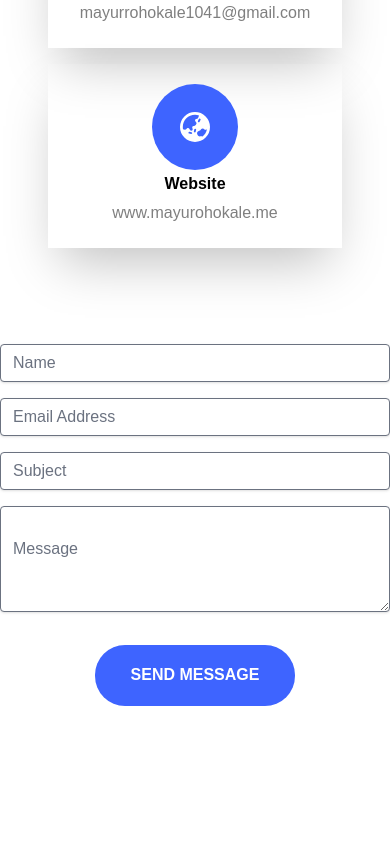
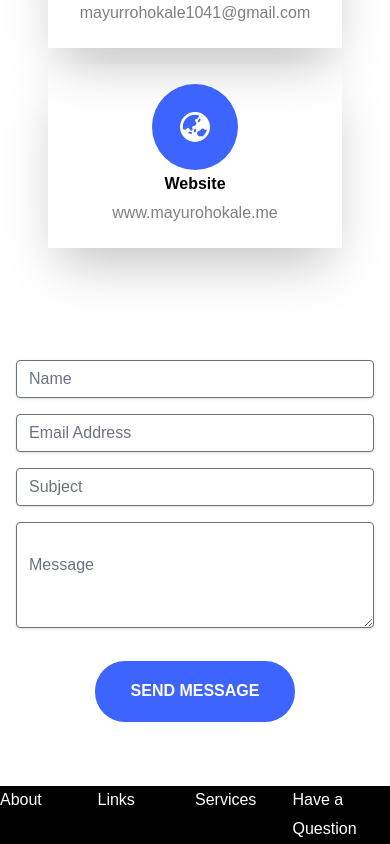
Before and after one commit to mayurrohokale/portfolio, a React (Create React App) app: page / in a window 390 px wide. Shown: the part 9625-10469 px from the top of the page. Before the commit the page ends 10331 px from the top, so only its background shows below. Built offline with nearby package versions, Linux system fonts and the light colour scheme.

Commit message:
created component for footer and contact tabs made more responsive

```diff
--- a/src/App.js
+++ b/src/App.js
@@ -6,6 +6,7 @@ import Resume from "./component/Resume.js";
 import Services from "./component/Services.js";
 import Projects from "./component/Projects.js";
 import Contact from "./component/Contact.js";
+import Footer from "./component/Footer.js";
 export default function App() {
   return (
     <div>
@@ -28,6 +29,7 @@ export default function App() {
         <Services />
         <Projects />
         <Contact />
+        <Footer/>
       </div>
     </div>
   );
--- a/src/component/Contact.js
+++ b/src/component/Contact.js
@@ -45,7 +45,7 @@ export default function Contact() {
       </div>
 
       <div className="flex justify-center mt-12">
-        <form className="w-full max-w-lg">
+        <form className="w-full max-w-lg px-4 py-4 items-center">
           <div className="mb-4">
             <input
               className="shadow appearance-none border rounded w-full py-2 px-3 text-gray-700 leading-tight focus:outline-none focus:shadow-outline"
--- /dev/null
+++ b/src/component/Footer.js
@@ -0,0 +1,14 @@
+
+
+export default function Footer(){
+    return (
+        <div className="bg-black mt-12">
+            <div className="grid grid-cols-4 text-white">
+                <div>About</div>
+                <div>Links</div>
+                <div>Services</div>
+                <div>Have a Question</div>
+            </div>
+        </div>
+    );
+}
```
